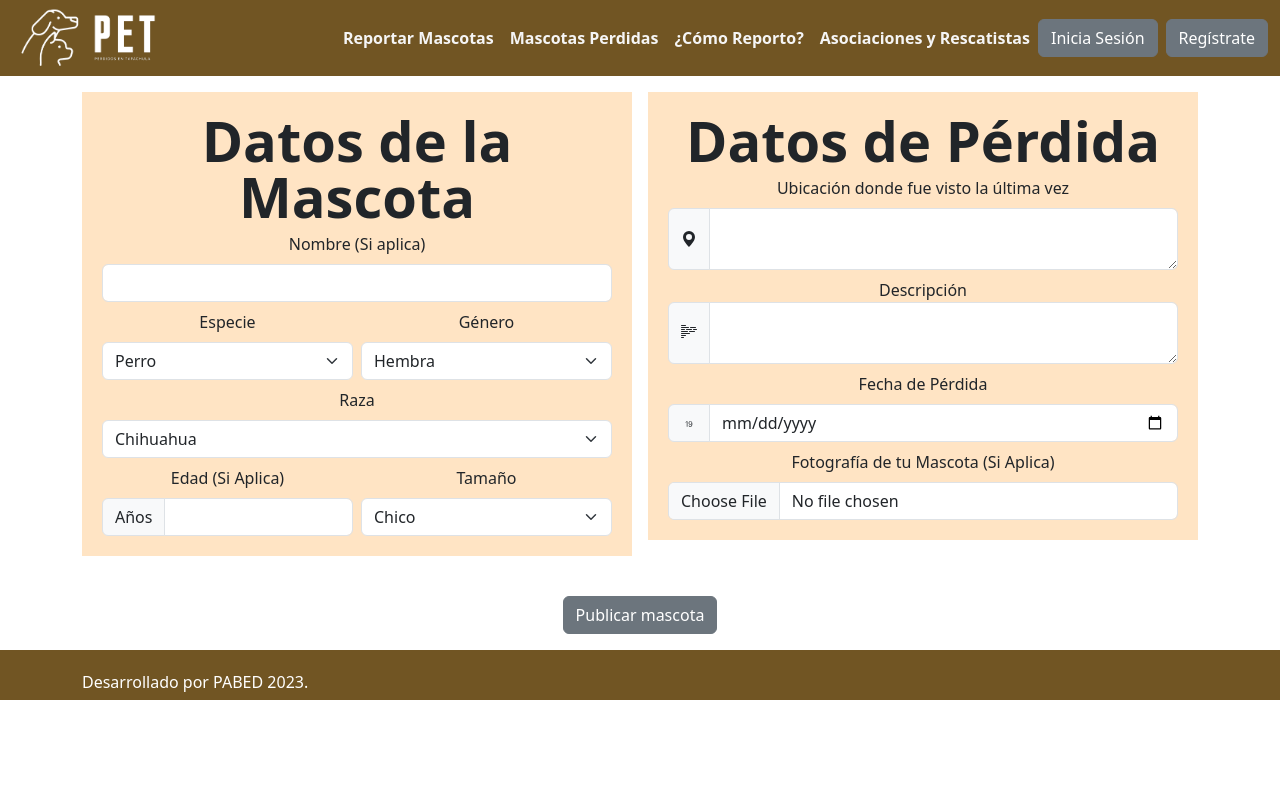
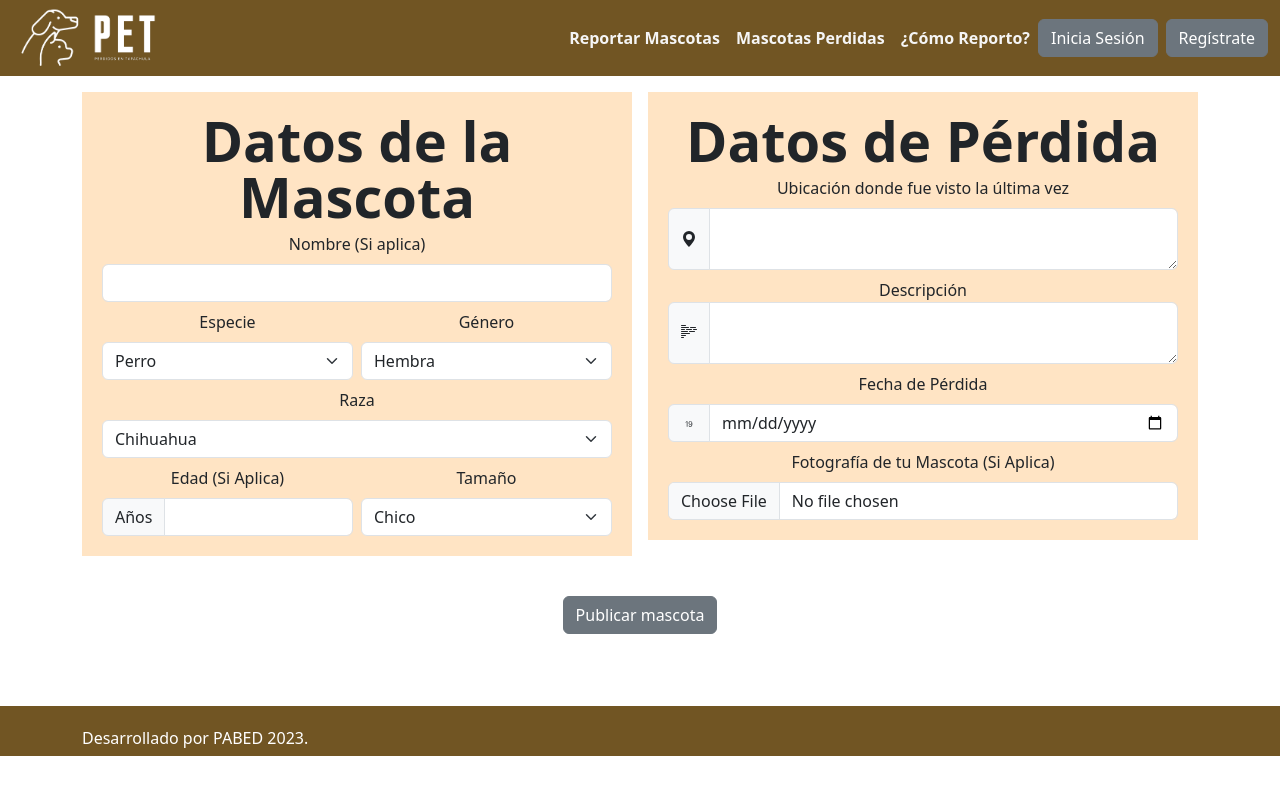
Before and after one commit to MainLake/PET-ALFA, a React (Create React App) app: page /Reportar-Mascotas in a window 1280 px wide. Shown: the top 794 px of the page. Built offline with nearby package versions, Linux system fonts and the light colour scheme.

Commit message:
Navbar y routes corregidos

```diff
--- a/src/App.js
+++ b/src/App.js
@@ -2,7 +2,6 @@ import React from 'react';
 import Navbar from './components/Navbar';
 import Main from './components/Main';
 import MascotasPerdidas from './components/MascotasPerdidas';
-import Asociaciones from './components/Asociaciones';
 import Adopcion from './components/Adopcion';
 import ComoReporto from './components/ComoReporto';
 import Cuidados from './components/CuidadosMascotas';
@@ -20,7 +19,6 @@ function App() {
       <Routes>
         <Route path="/" element={<Main />} />
         <Route path="/Mascotas-Perdidas" element={<MascotasPerdidas />} />
-        <Route path="/Asociaciones" element={<Asociaciones />} />
         <Route path="/Adopcion-Responsable" element={<Adopcion />} />
         <Route path="/Cuidados-Mascotas" element={<Cuidados />} />
         <Route path="/Importancia-Mascotas" element={<Importancia />} />
--- a/src/components/Navbar.js
+++ b/src/components/Navbar.js
@@ -32,9 +32,6 @@ const Navbar = () => {
             <li className="nav-item">
               <Link to="/Como-Reporto" className="nav-link">¿Cómo Reporto?</Link>
             </li>
-            <li className="nav-item">
-              <Link to="/Asociaciones" className="nav-link">Asociaciones y Rescatistas</Link>
-            </li>
           </ul>
           <div className="d-flex">
             <a href="/Login" className="btn btn-secondary me-2">Inicia Sesión</a>
--- a/src/components/ReportarMascotas.js
+++ b/src/components/ReportarMascotas.js
@@ -319,6 +319,7 @@ const ReportarMascotas = () => {
           </div>
         </form>
       </div>
+      <div class="p-4 mb-2 bg-transparent text-body"></div>
       <Footer />
     </div>
   );
```
